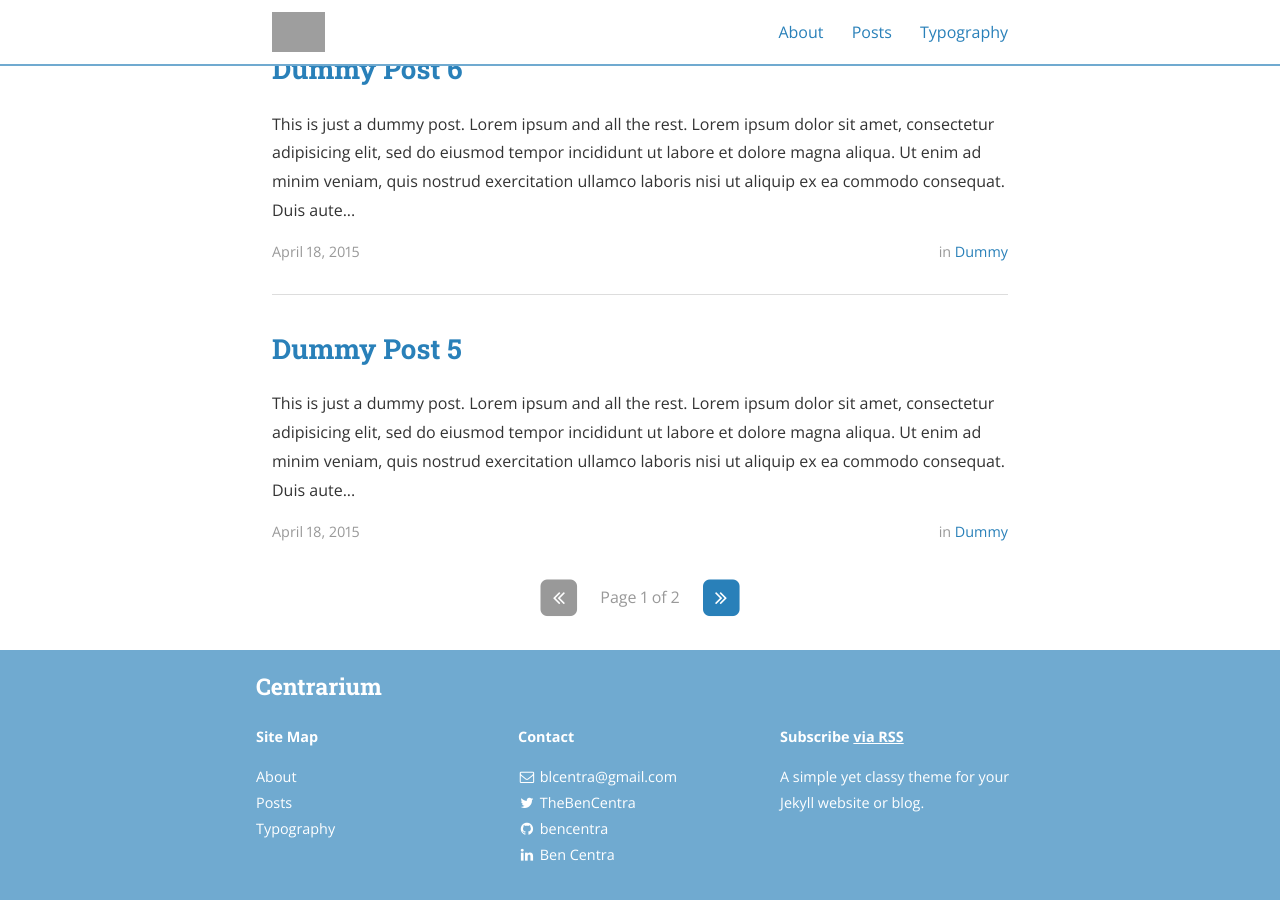
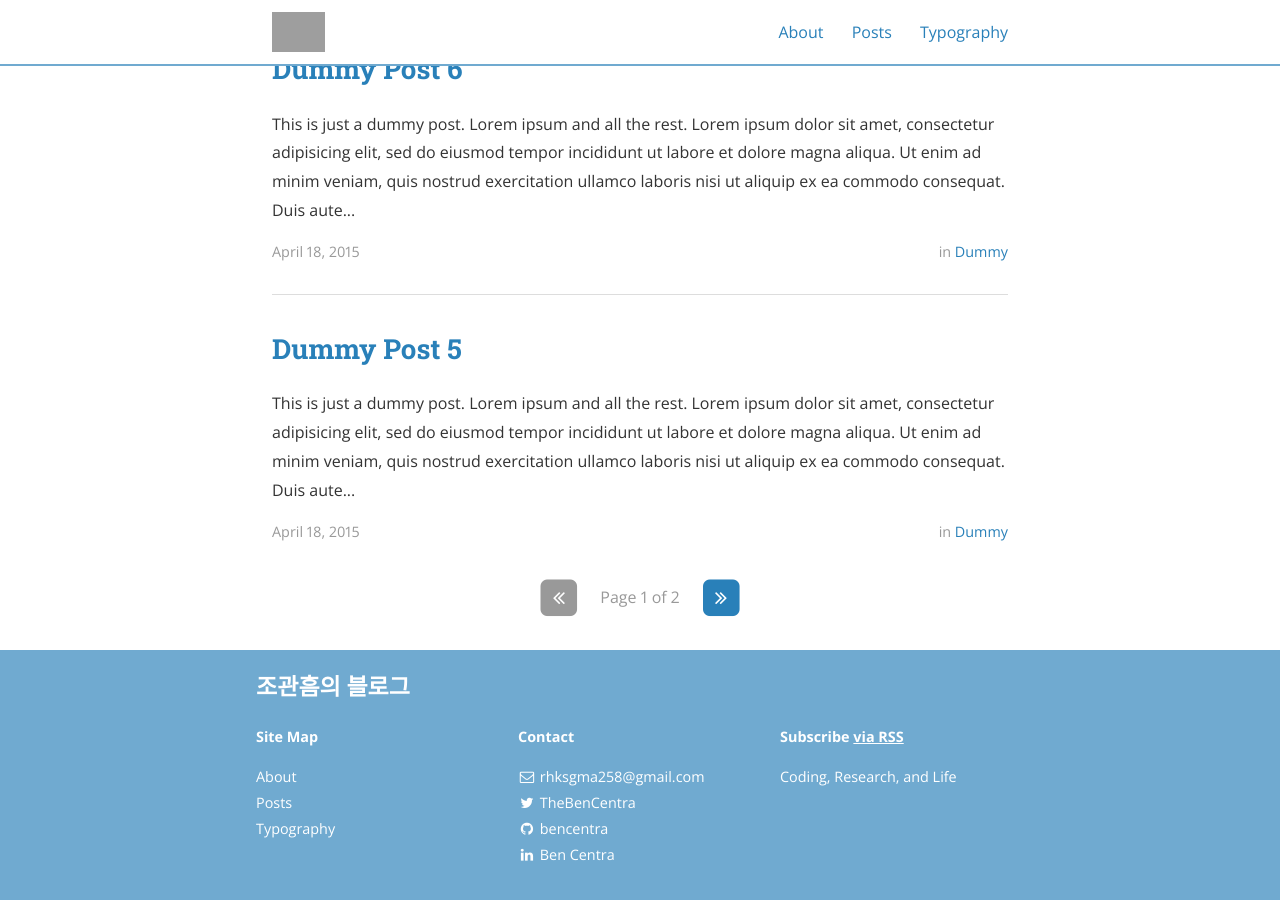
Before and after one commit to KwanheumCho/KwanheumCho.github.io, a Jekyll site: the page built from index.html, in a window 1280 px wide and 900 px high, scrolled down 1275 px. Built offline with Jekyll 4.4.1, drawn with Linux system fonts in a browser that asks for light colours; nearby versions of some CDN libraries; the list of posts is cut into pages by our own code; some of the changed text lies outside the part shown; grey boxes are pictures that could not be loaded.

Commit message:
blog customize

```diff
--- a/_config.yml
+++ b/_config.yml
@@ -9,12 +9,12 @@ exclude:
   - "/vendor/"
 
 # Site settings
-title: Centrarium
-subtitle: "A simple yet classy theme for your Jekyll website or blog"
-email: blcentra@gmail.com
-name: Ben Centra
+title: 조관흠의 블로그
+subtitle: "평범하지 않게 살기 위한 매일의 기록"
+email: rhksgma258@gmail.com
+name: Kwanheum Cho
 description: >
-  A simple yet classy theme for your Jekyll website or blog.
+   Coding, Research, and Life
 # Base URL of site (i.e. /blog). It should always start with a slash,
 # and never end with a slash. Set it to a blank value if hosting at the
 # root of your server.
```
